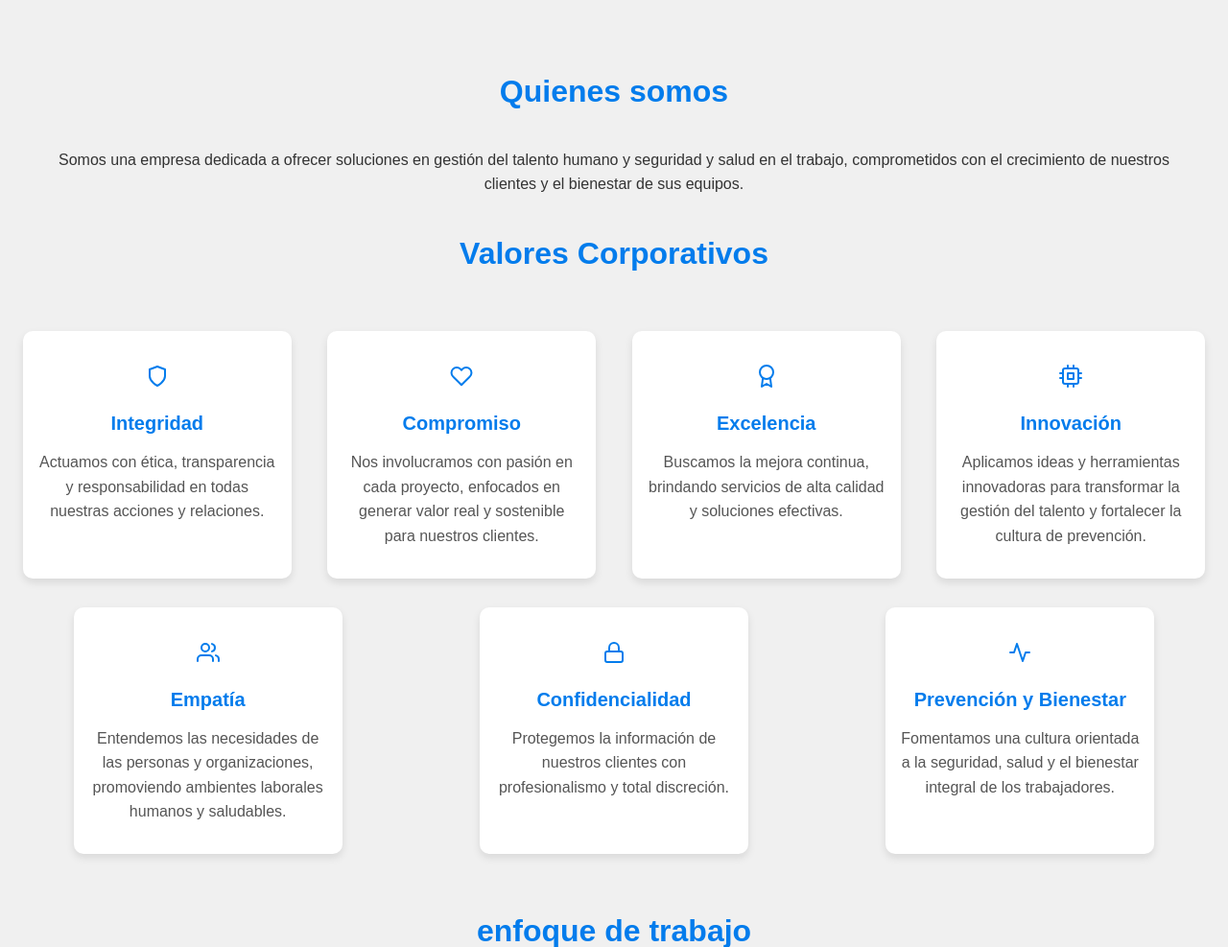
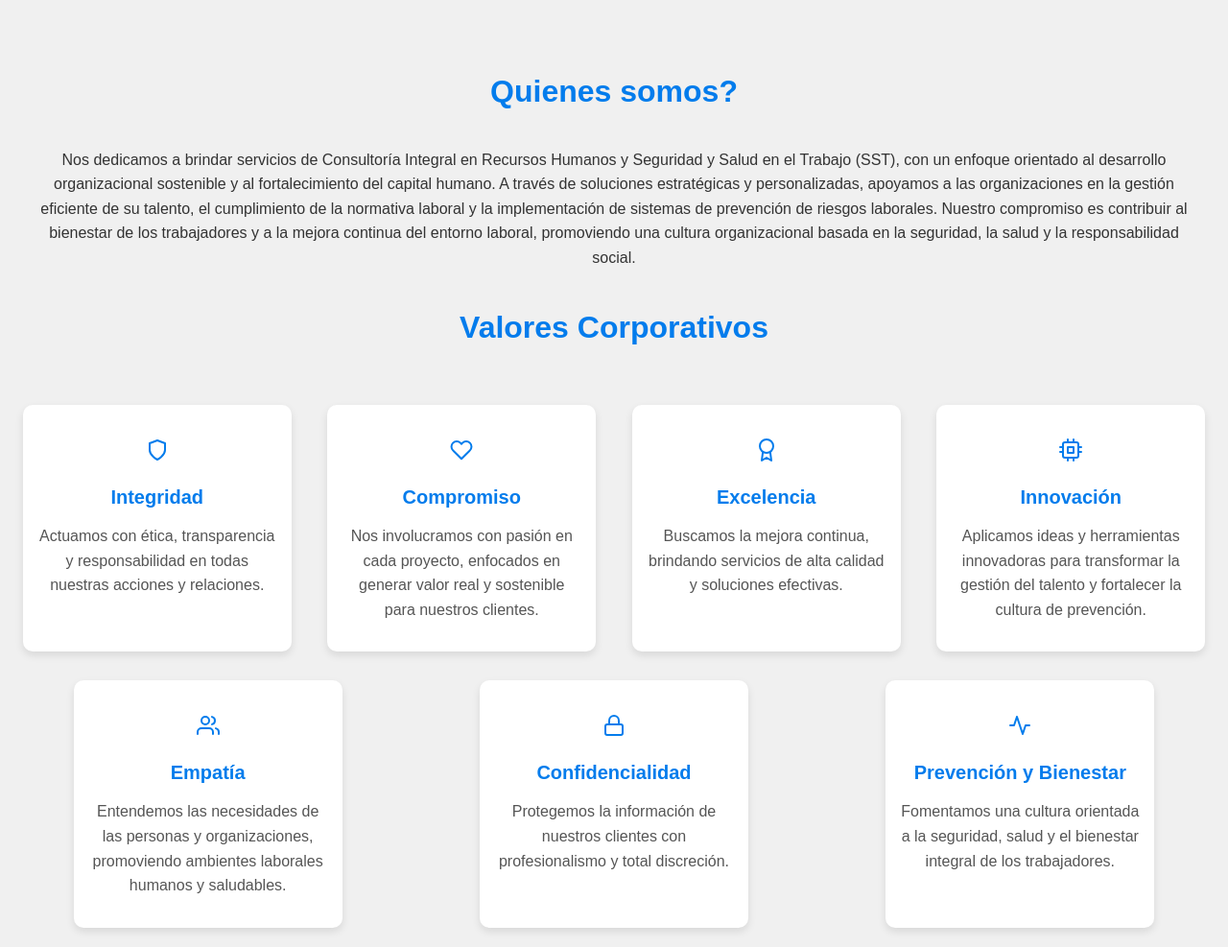
Before and after one commit to Pickno/empresa_rrhh, a Flask app: page / in a window 1280 px wide. Shown: the part 110-1097 px from the top of the page at 96% size. Run offline with Flask 3, Linux system fonts and the light colour scheme.

```diff
--- a/templates/dashboard_publico.html
+++ b/templates/dashboard_publico.html
@@ -30,9 +30,10 @@
 
 
   <section class="valores-corporativos">
-    <h2>Quienes somos</h2>
+    <h2>Quienes somos?</h2>
     <p class="text">
-      Somos una empresa dedicada a ofrecer soluciones en gestión del talento humano y seguridad y salud en el trabajo, comprometidos con el crecimiento de nuestros clientes y el bienestar de sus equipos.
+     Nos dedicamos a brindar servicios de Consultoría Integral en Recursos Humanos y Seguridad y Salud en el Trabajo (SST), con un enfoque orientado al desarrollo organizacional sostenible y al fortalecimiento del capital humano.
+    A través de soluciones estratégicas y personalizadas, apoyamos a las organizaciones en la gestión eficiente de su talento, el cumplimiento de la normativa laboral y la implementación de sistemas de prevención de riesgos laborales. Nuestro compromiso es contribuir al bienestar de los trabajadores y a la mejora continua del entorno laboral, promoviendo una cultura organizacional basada en la seguridad, la salud y la responsabilidad social.
     </p>
     <h2>Valores Corporativos</h2>
 
--- a/templates/trabaja.html
+++ b/templates/trabaja.html
@@ -11,7 +11,7 @@
     <a href="/#">
     <img src="{{ url_for('static', filename='logo.png') }}" alt="Logo" height="100">
     </a>
-    <span class="Consultores Group MM S.A.S">Consultores Group MM S.A.S</span>
+    <span class="TConsultores">Consultores Group MM S.A.S</span>
   </div>
   <div class="dropdown">
     <a>Servicios</a>
```
